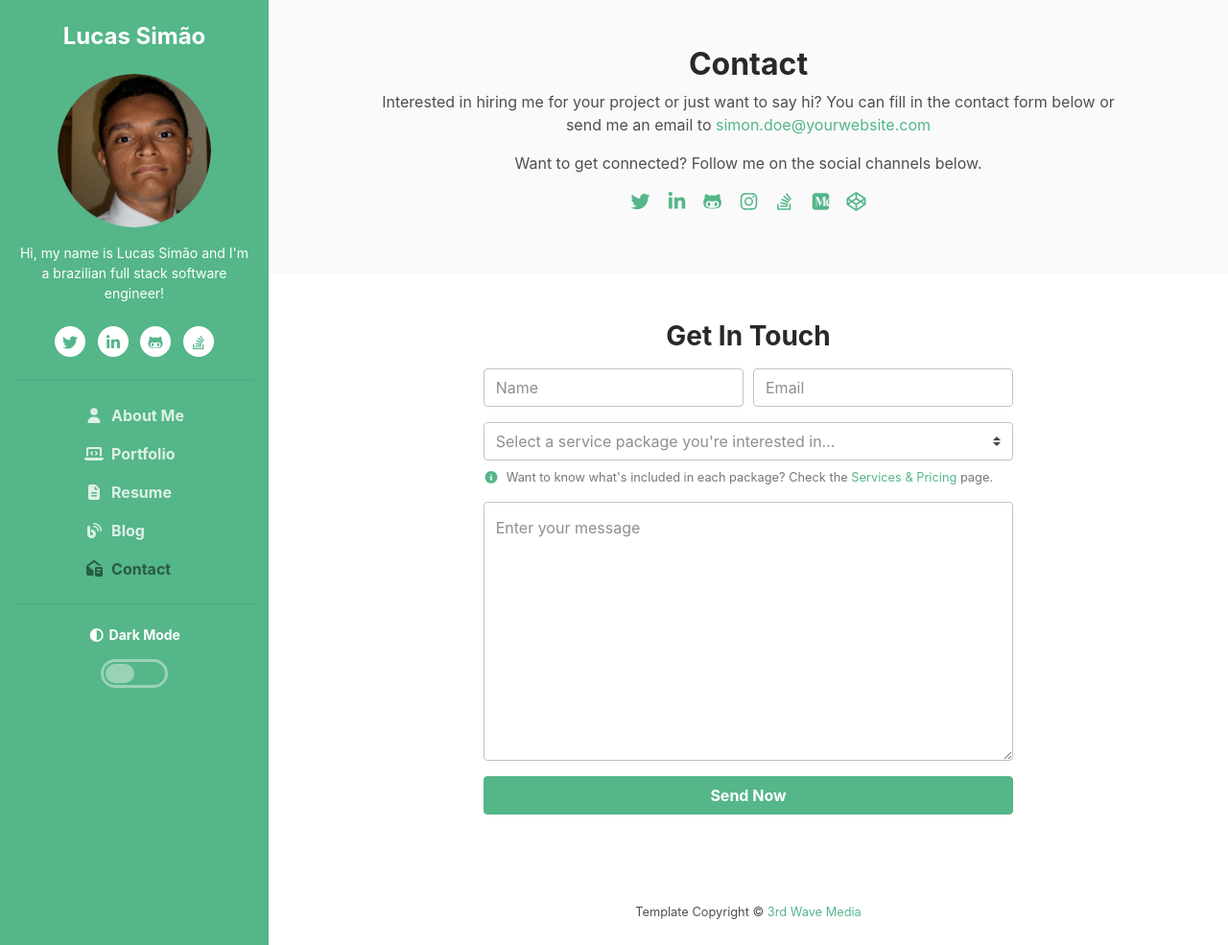
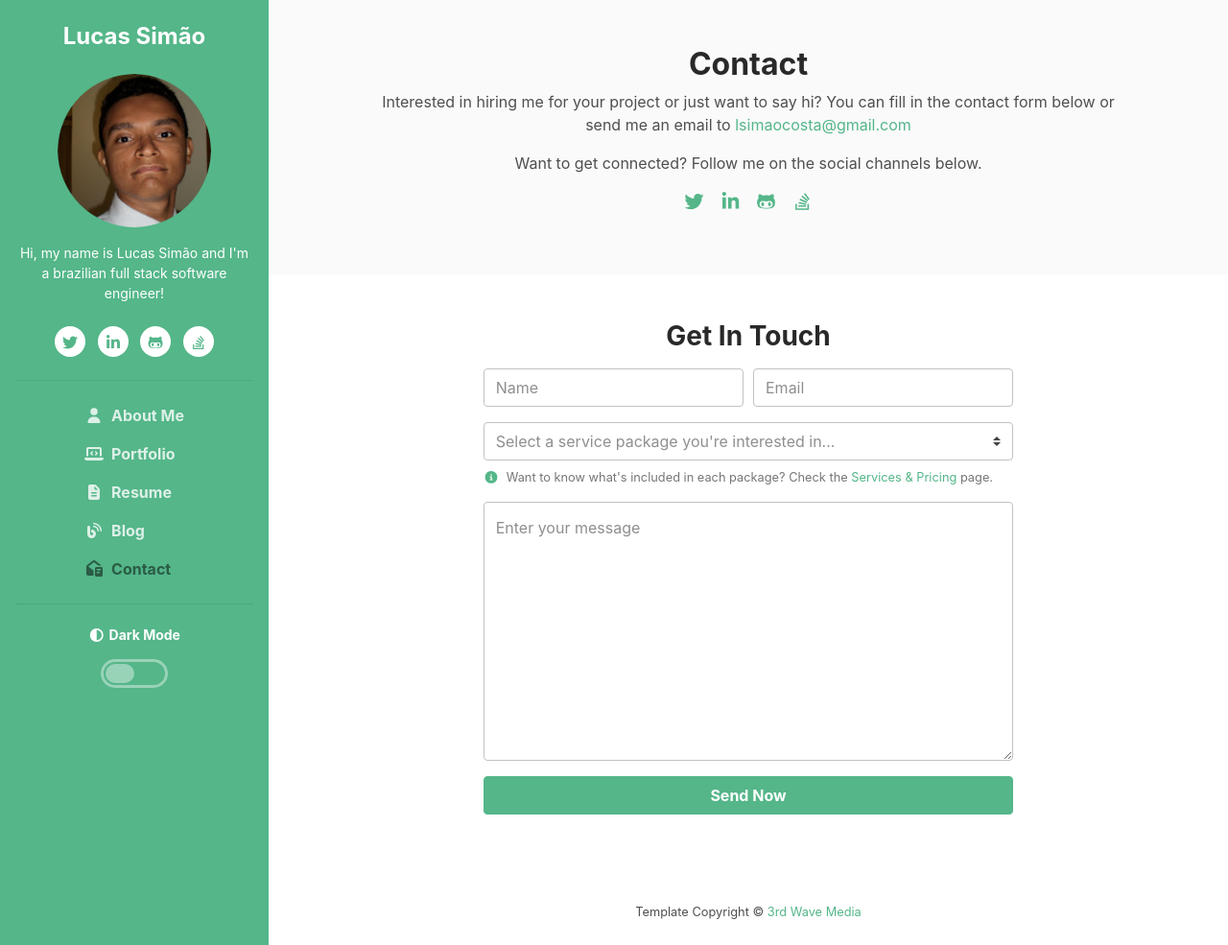
Before and after one commit to lucassimao/lucassimao.com, a Jekyll site: the page built from src/contact.html, in a window 1280 px wide and 985 px high. Shown: the whole window at 96% size. Built offline with Jekyll 4.4.1, drawn with Linux system fonts in a browser that asks for light colours; nearby versions of some CDN libraries; library files that are not in the unit come from our copies.

Commit message:
externalizing profile and contact info

```diff
--- a/src/_config.yml
+++ b/src/_config.yml
@@ -9,3 +9,8 @@ defaults:
             show_featured_projects: no
             show_blog: no
             show_project_cards: no
+            my_email: lsimaocosta@gmail.com
+            twitter_profile: https://twitter.com/lsimaocosta
+            linkedin_profile: https://www.linkedin.com/in/lucassimao/
+            github_profile: https://github.com/lucassimao
+            stackoverflow_profile: https://stackoverflow.com/users/102017/lucas
--- a/src/_layouts/default.html
+++ b/src/_layouts/default.html
@@ -44,10 +44,10 @@
 
 						<div class="bio mb-3">Hi, my name is Lucas Simão and I'm a brazilian full stack software engineer!</div><!--//bio-->
 						<ul class="social-list list-inline py-2 mx-auto">
-							<li class="list-inline-item"><a target="_blank" href="https://twitter.com/lsimaocosta"><i class="fab fa-twitter fa-fw"></i></a></li>
-							<li class="list-inline-item"><a target="_blank" href="https://www.linkedin.com/in/lucassimao/"><i class="fab fa-linkedin-in fa-fw"></i></a></li>
-							<li class="list-inline-item"><a target="_blank" href="https://github.com/lucassimao"><i class="fab fa-github-alt fa-fw"></i></a></li>
-							<li class="list-inline-item"><a target="_blank" href="https://stackoverflow.com/users/102017/lucas"><i class="fab fa-stack-overflow fa-fw"></i></a></li>
+							<li class="list-inline-item"><a target="_blank" href="{{page.twitter_profile}}"><i class="fab fa-twitter fa-fw"></i></a></li>
+							<li class="list-inline-item"><a target="_blank" href="{{page.linkedin_profile}}"><i class="fab fa-linkedin-in fa-fw"></i></a></li>
+							<li class="list-inline-item"><a target="_blank" href="{{page.github_profile}}"><i class="fab fa-github-alt fa-fw"></i></a></li>
+							<li class="list-inline-item"><a target="_blank" href="{{page.stackoverflow_profile}}"><i class="fab fa-stack-overflow fa-fw"></i></a></li>
 						</ul><!--//social-list-->
 						<hr>
 					</div><!--//profile-section-->
--- a/src/contact.html
+++ b/src/contact.html
@@ -6,25 +6,18 @@ layout: default
 		<h2 class="heading">Contact</h2>
 		<div class="intro">
 			<p>Interested in hiring me for your project or just want to say hi? You can fill in the contact form below
-				or send me an email to <a href="mailto:#">simon.doe@yourwebsite.com</a></p>
+				or send me an email to <a href="mailto:{{page.my_email}}">{{page.my_email}}</a></p>
 			<p>Want to get connected? Follow me on the social channels below.</p>
 			<ul class="list-inline mb-0">
-				<li class="list-inline-item mb-3"><a class="twitter" href="#"><i
+				<li class="list-inline-item mb-3"><a class="twitter" target="_blank" href="{{page.twitter_profile}}"><i
 							class="fab fa-twitter fa-fw fa-lg"></i></a></li>
 
-				<li class="list-inline-item mb-3"><a class="linkedin" href="#"><i
+				<li class="list-inline-item mb-3"><a class="linkedin" target="_blank" href="{{page.linkedin_profile}}"><i
 							class="fab fa-linkedin-in fa-fw fa-lg"></i></a></li>
-				<li class="list-inline-item mb-3"><a class="github" href="#"><i
+				<li class="list-inline-item mb-3"><a class="github" target="_blank" href="{{page.github_profile}}"><i
 							class="fab fa-github-alt fa-fw fa-lg"></i></a></li>
-				<li class="list-inline-item"><a class="instagram" href="#"><i
-							class="fab fa-instagram fa-fw fa-lg"></i></a></li>
-				<li class="list-inline-item mb-3"><a class="stack-overflow" href="#"><i
+				<li class="list-inline-item mb-3"><a class="stack-overflow" target="_blank" href="{{page.stackoverflow_profile}}"><i
 							class="fab fa-stack-overflow fa-fw fa-lg"></i></a></li>
-				<li class="list-inline-item mb-3"><a class="medium" href="#"><i
-							class="fab fa-medium-m fa-fw fa-lg"></i></a></li>
-				<li class="list-inline-item mb-3"><a class="codepen" href="#"><i
-							class="fab fa-codepen fa-fw fa-lg"></i></a></li>
-
 
 				<!--<li class="list-inline-item mb-3"><a class="facebook" href="#"><i class="fab fa-facebook-f fa-fw fa-lg"></i></a></li>-->
 
```
